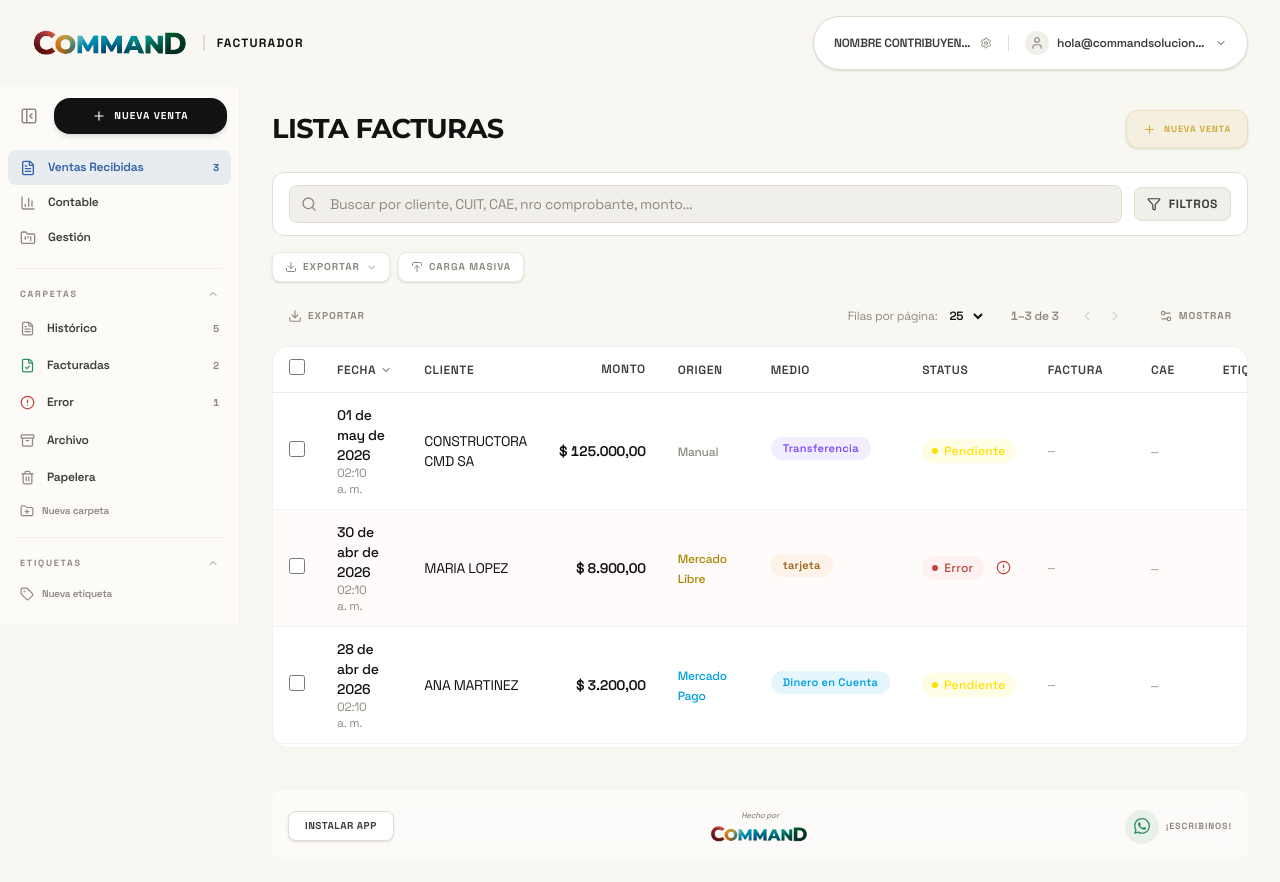
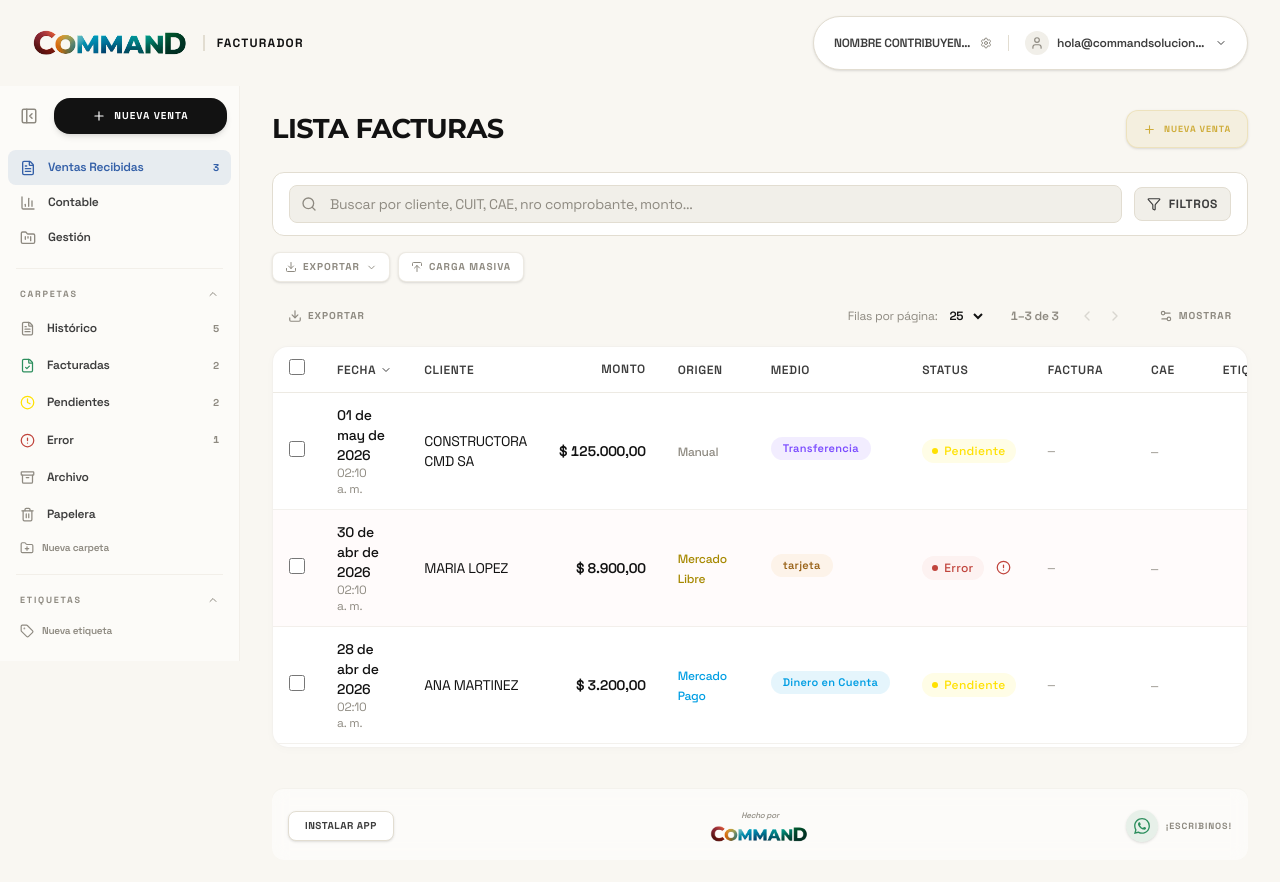
Before and after one commit to curiosidadparlante-jpg/demofacturador, a React (Vite) app: page / in a window 1280 px wide. Shown: the top 882 px of the page. Built offline with nearby package versions, Linux system fonts and the light colour scheme.

Commit message:
feat: add Pendientes system folder in Sidebar

```diff
--- a/src/components/Sidebar.jsx
+++ b/src/components/Sidebar.jsx
@@ -40,6 +40,7 @@ export default function Sidebar({
     inbox: ventas.filter(v => (v.status === 'pendiente' || v.status === 'procesando' || v.status === 'error') && !v.archivada && v.status !== 'archivada' && v.status !== 'borrada' && !v.folder).length,
     historico: ventas.filter(v => !v.archivada && v.status !== 'archivada' && v.status !== 'borrada').length,
     facturadas: ventas.filter(v => v.status === 'facturado' && !v.archivada).length,
+    pendientes: ventas.filter(v => v.status === 'pendiente' && !v.archivada).length,
     error: ventas.filter(v => v.status === 'error' && !v.archivada).length,
     archivadas: ventas.filter(v => v.archivada || v.status === 'archivada' || v.status === 'archivado').length,
     papelera: ventas.filter(v => v.status === 'borrada').length,
@@ -203,6 +204,14 @@ export default function Sidebar({
               active={isActive('facturas', { type: 'status', value: 'facturado' })}
               onClick={() => onViewChange('facturas', { type: 'status', value: 'facturado' })}
               color="#2D8F5E"
+            />
+            <SidebarItem
+              icon={<Clock size={15} />}
+              label="Pendientes"
+              count={counts.pendientes}
+              active={isActive('facturas', { type: 'status', value: 'pendiente' })}
+              onClick={() => onViewChange('facturas', { type: 'status', value: 'pendiente' })}
+              color="#FFE100"
             />
             <SidebarItem
               icon={<AlertCircle size={15} />}
```
